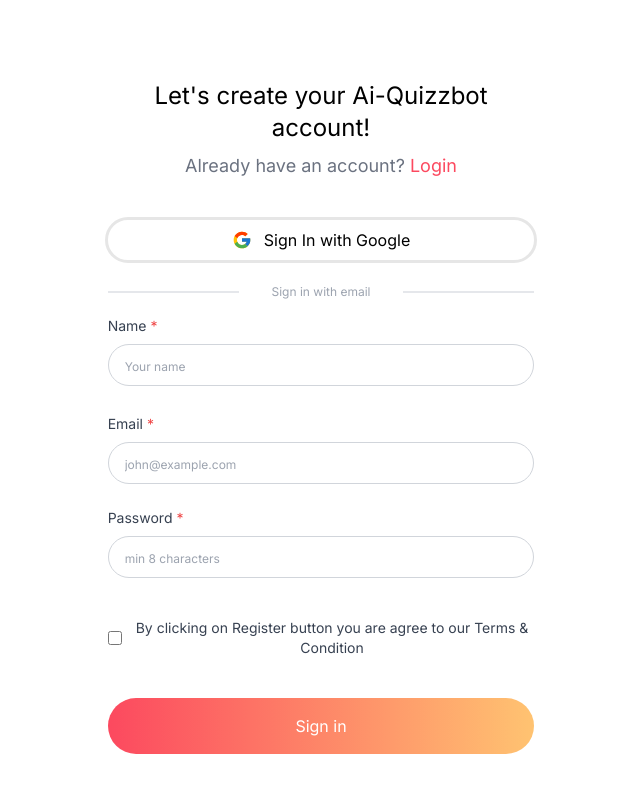
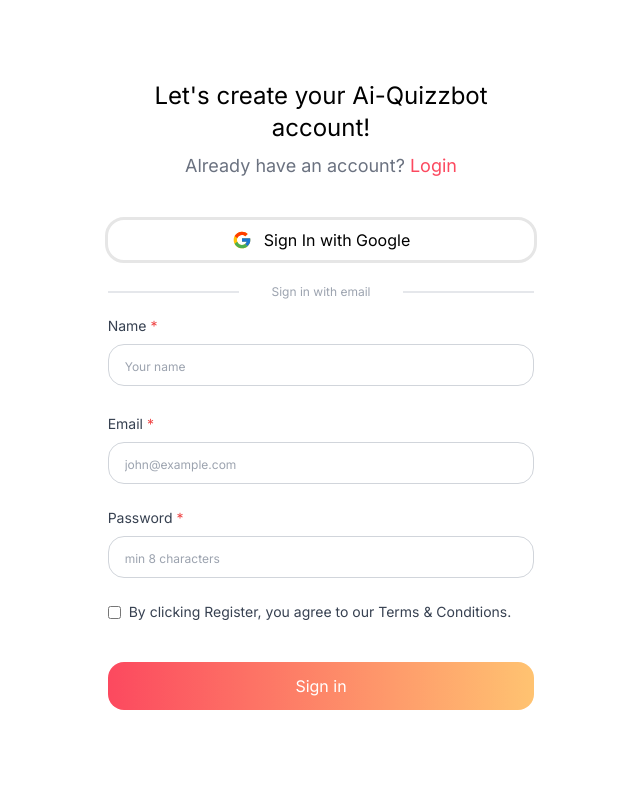
Before and after one commit to Md-Pervez-Hossain/quizzbot-ai, a Next.js app in the folder client/: page /sign-up in a window 1280 px wide. Shown: the top 792 px of the page, without its empty margins (319-959 px from the left). Built offline with nearby package versions, Linux system fonts and the light colour scheme; no server answers.

Commit message:
Button radius and size fixed

```diff
--- a/client/src/app/sign-up/page.js
+++ b/client/src/app/sign-up/page.js
@@ -79,7 +79,7 @@
           <input
             type="text"
             name="fullName"
-            className="border border-gray-300 rounded-3xl w-full p-2 pl-4 placeholder:text-xs text-black"
+            className="border border-gray-300 rounded-2xl w-full p-2 pl-4 placeholder:text-xs text-black"
             placeholder="Your name"
             value={data.fullName}
             onChange={handleChange}
@@ -99,15 +99,14 @@
           handleChange={handleChange}
           error={errors.password}
         />
-        <div className="flex items-center my-10">
+        <div className="flex items-start justify-start text-left mt-5 mb-10">
           <input
             type="checkbox"
             id="rememberMe"
-            className="form-checkbox h-4 w-4 text-indigo-600"
+            className="form-checkbox text-indigo-600 mt-1"
           />
           <label htmlFor="rememberMe" className="ml-2 text-gray-700 text-sm">
-            By clicking on Register button you are agree to our Terms &
-            Condition
+            By clicking Register, you agree to our Terms & Conditions.
           </label>
         </div>
         <PrimaryButton funq={handleSignUp} loading={loading}>
--- a/client/src/components/PrimaryButton.jsx
+++ b/client/src/components/PrimaryButton.jsx
@@ -4,7 +4,7 @@
       onClick={funq}
       disabled={loading}
       className="btn btn-primary text-white  transition-all
-      w-full py-4 rounded-full
+      w-full py-3 rounded-2xl
      duration-500 bg-gradient-to-r from-[#FC495F] from-62%  to-[#FFC371] to-38% bg-size-200
      bg-pos-0 hover:bg-pos-100 flex justify-center items-center gap-3 "
     >
--- a/client/src/components/Shared/EmailInput.jsx
+++ b/client/src/components/Shared/EmailInput.jsx
@@ -8,7 +8,7 @@
         type="email"
         id="email"
         name="email"
-        className="border border-gray-300 rounded-3xl w-full p-2 pl-4 placeholder:text-xs text-black"
+        className="border border-gray-300 rounded-2xl w-full p-2 pl-4 placeholder:text-xs text-black"
         placeholder="john@example.com"
         value={email}
         onChange={handleChange}
--- a/client/src/components/Shared/PasswordInput.jsx
+++ b/client/src/components/Shared/PasswordInput.jsx
@@ -8,7 +8,7 @@
         type="password"
         id="password"
         name="password"
-        className="border border-gray-300 rounded-3xl w-full p-2 pl-4 placeholder:text-xs text-black"
+        className="border border-gray-300 rounded-2xl w-full p-2 pl-4 placeholder:text-xs text-black"
         placeholder="min 8 characters"
         value={password}
         onChange={handleChange}
--- a/client/src/components/SocialMediaLogin.jsx
+++ b/client/src/components/SocialMediaLogin.jsx
@@ -18,9 +18,7 @@
   return (
     <div className="w-full">
       <button
-        className=" lg:mb-6 outline flex justify-center  items-center outline-btn-outline
-           text-[#000000]  px-16 py-2 mb-2  w-full
-        rounded-3xl
+        className=" lg:mb-6 outline flex justify-center  items-center outline-btn-outline text-[#000000] px-16 py-2 mb-2  w-full rounded-2xl
         "
         onClick={handleGoogleLogin}
 
```
Also changed, not shown: 1 other file (tests, documents, lock files or other folders).
